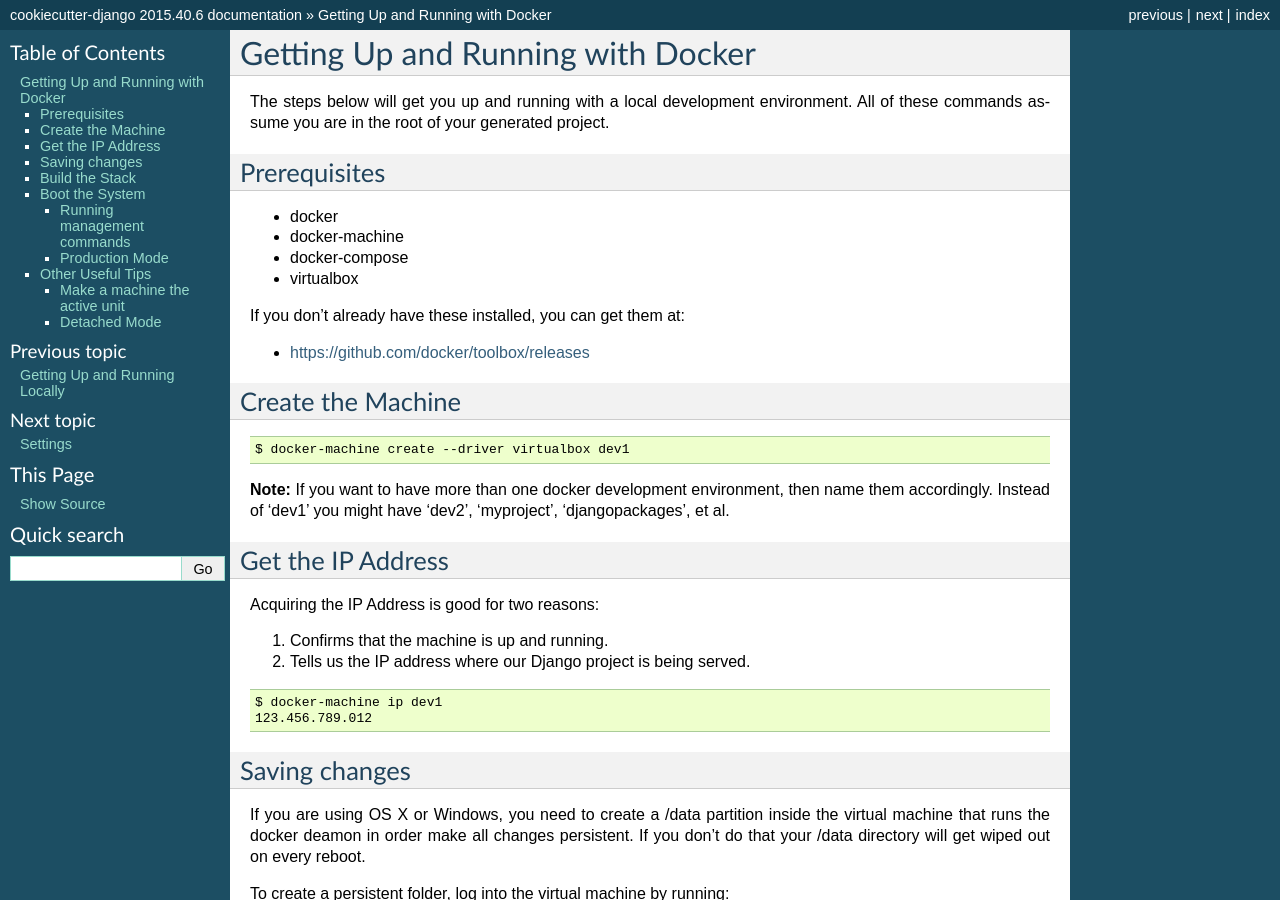
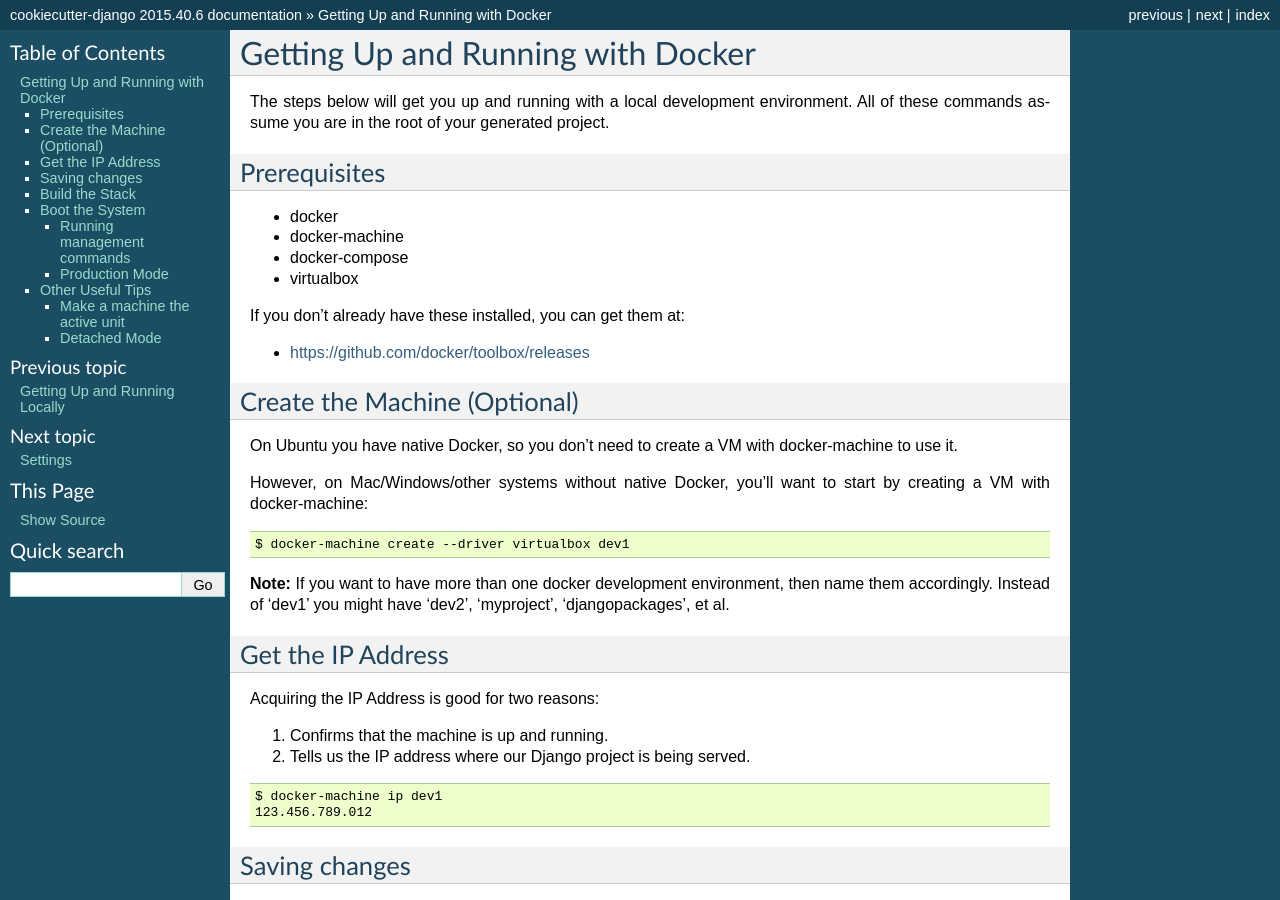
Before and after one commit to cookiecutter/cookiecutter-django, a Sphinx documentation site: the page built from docs/developing-locally-docker.rst, in a window 1280 px wide and 900 px high. Built offline with Sphinx 7.4.7, drawn with Linux system fonts in a browser that asks for light colours.

Commit message:
Add @jayfk's note from #356.

```diff
--- a/docs/developing-locally-docker.rst
+++ b/docs/developing-locally-docker.rst
@@ -18,17 +18,20 @@
 
 * https://github.com/docker/toolbox/releases
 
-Create the Machine
--------------------
+Create the Machine (Optional)
+-------------------------------
 
-::
+On Ubuntu you have native Docker, so you don't need to create a VM with
+docker-machine to use it.
+
+However, on Mac/Windows/other systems without native Docker, you'll want to
+start by creating a VM with docker-machine::
 
     $ docker-machine create --driver virtualbox dev1
 
 **Note:** If you want to have more than one docker development environment, then
 name them accordingly. Instead of 'dev1' you might have 'dev2', 'myproject',
 'djangopackages', et al.
-
 
 Get the IP Address
 --------------------
```
